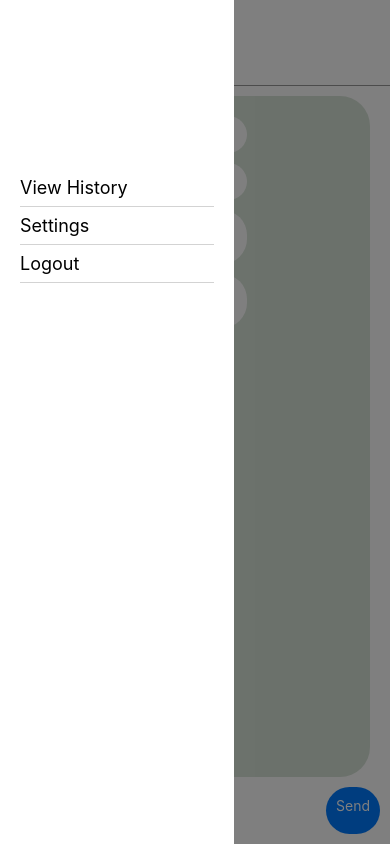
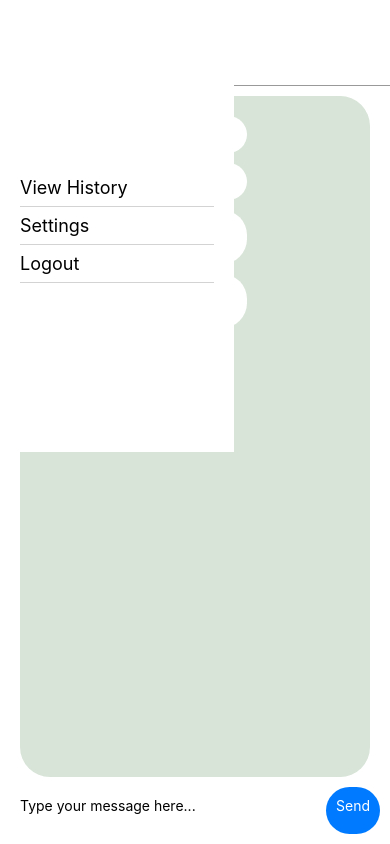
Before and after one commit to AugustanaCSC490Spring2024/Roadrunner, a React Native app in the folder roadrunner/client/: screen /Home in a window 390 px wide. Both pictures are taken after a click on the element 50 px from the left and 47 px from the top of the page. Built offline with nearby package versions, Linux system fonts and the light colour scheme.

Commit message:
Refactor Setting and Sidebar

```diff
--- a/roadrunner/client/components/settingsComponent.js
+++ b/roadrunner/client/components/settingsComponent.js
@@ -4,7 +4,7 @@ import { styles } from "../constants/styles";
 
 const Settings = ({ visible, onClose, onArchiveChats, onDeleteChats }) => {
   return (
-    <Modal animationType="slide" transparent={true} visible={visible}>
+    <Modal visible={visible} onClose={onClose}>
       <View style={styles.settingsPopupContainer}>
         <View style={styles.settingsPopup}>
           <Text style={styles.settingHeader}>Settings</Text>
--- a/roadrunner/client/components/sidebarComponent.js
+++ b/roadrunner/client/components/sidebarComponent.js
@@ -10,7 +10,10 @@ const Sidebar = ({ visible, onClose, onViewHistory, onSettings, onLogout }) => {
       visible={visible}
       onRequestClose={onClose}
     >
-      <TouchableOpacity onPress={onClose} style={styles.sidebarContainer}>
+      <TouchableOpacity
+        style={styles.overlay} // Style for the transparent overlay
+        onPress={onClose} // Close the sidebar when overlay is pressed
+      >
         <View style={styles.sidebar}>
           <TouchableOpacity onPress={onViewHistory} style={styles.sidebarItem}>
             <Text style={styles.sidebarItemText}>View History</Text>
```
Also changed, not shown: roadrunner/client/screens/HomeScreen.js (+9 -9 lines).
